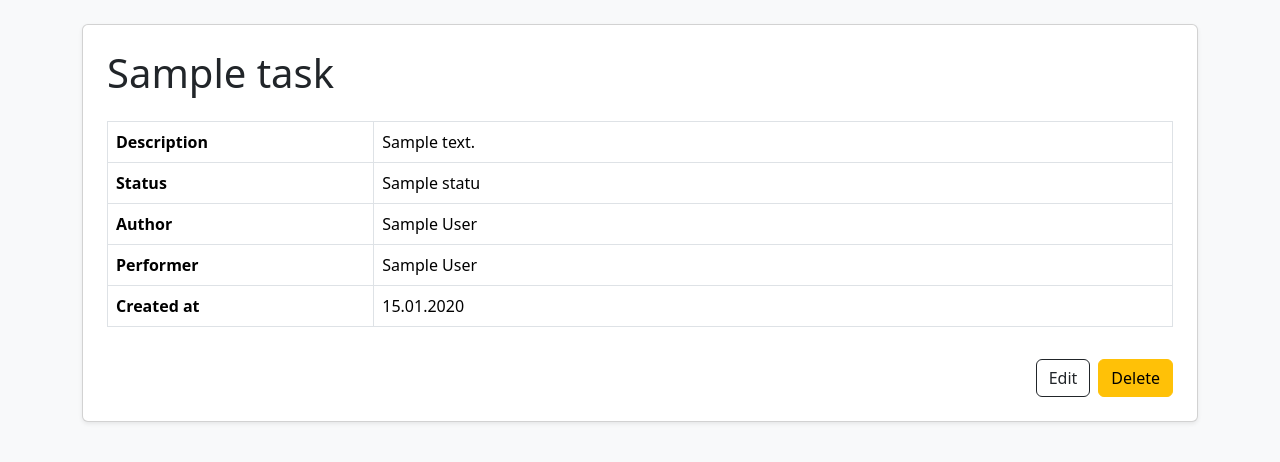
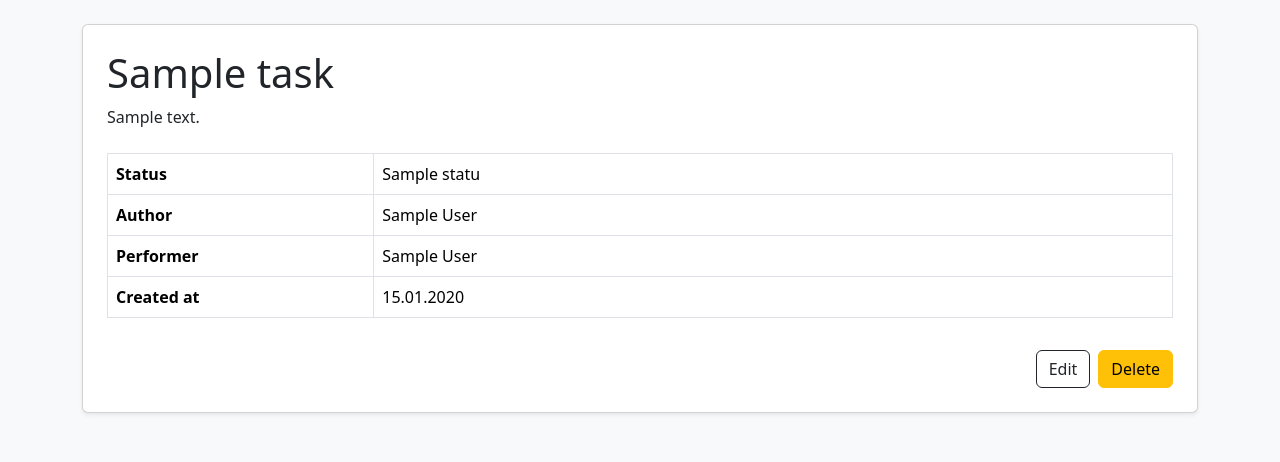
Before and after one commit to rssolgaleo/Task-Manager, a Django app: page /tasks/1/ in a window 1280 px wide. Shown: the part 72-534 px from the top of the page. Run offline with Django 5.2, Linux system fonts and the light colour scheme; a user stored in the database is signed in; tables that the repository leaves empty hold one stand-in row (values such as "Sample post"); some libraries are stand-ins or nearby versions.

Commit message:
Display task description with line breaks

```diff
--- a/task_manager/templates/tasks/task_detail.html
+++ b/task_manager/templates/tasks/task_detail.html
@@ -3,16 +3,12 @@
 
 {% block content %}
   <div class="card shadow-sm p-4">
-    <h1 class="mb-4">{{ task.name }}</h1>
-
+    <h1 class="mb-2">{{ task.name }}</h1>
+    <p class="mb-4">{{ task.description|linebreaksbr }}</p>
     <table class="table table-bordered">
       <tbody>
         <tr>
-          <th scope="row" class="w-25">{% trans "Description" %}</th>
-          <td>{{ task.description }}</td>
-        </tr>
-        <tr>
-          <th scope="row">{% trans "Status" %}</th>
+          <th scope="row" class="w-25">{% trans "Status" %}</th>
           <td>{{ task.status.name }}</td>
         </tr>
         <tr>
```
